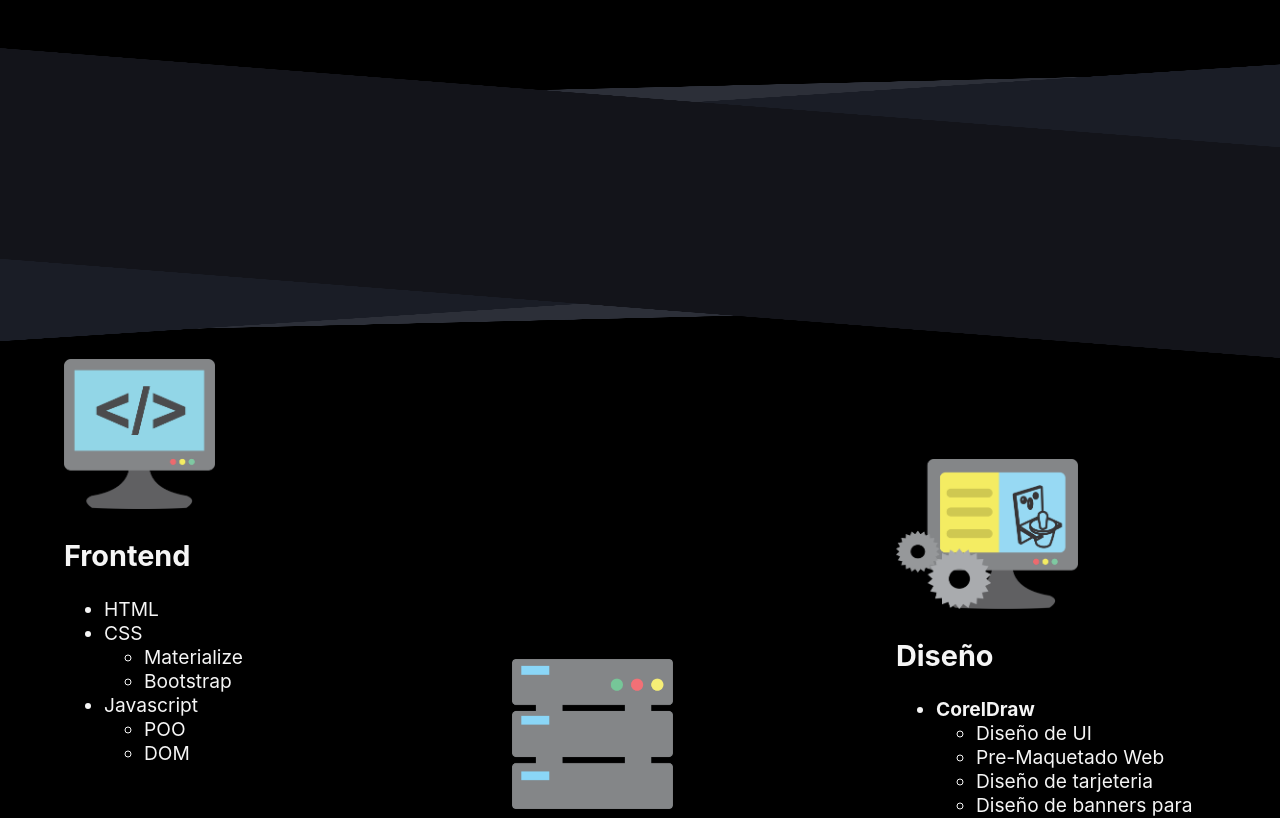
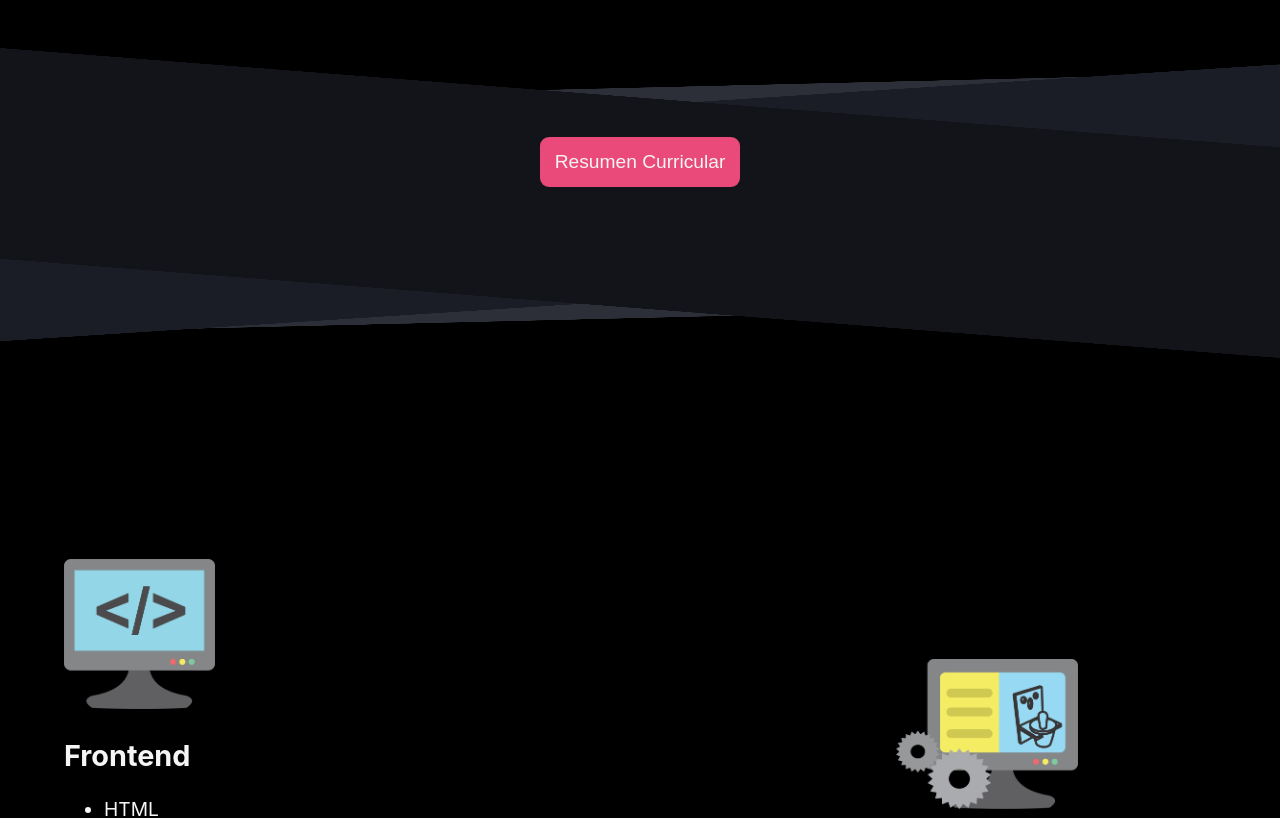
Before and after one commit to Bonellxo/Portfolio, a plain HTML site: page acercade.html in a window 1280 px wide. Shown: the part 1800-2618 px from the top of the page. Drawn offline with Linux system fonts and the light colour scheme.

Commit message:
Añadido botón del resumen, se arreglo un problema en la sección de acerca de mi respecto a resoluciones mayores

```diff
--- a/acercade.html
+++ b/acercade.html
@@ -106,7 +106,7 @@
 </div>
 
 <div class="divisor-tecnologias">
-
+    <center><a href="https://resume.io/r/CzAS6bpQC" target="_blank"><button class="resume-button">Resumen Curricular</button></a></center>
 </div>
 
 <div class="tecnologias-content">
--- a/acercade/acercade-style.css
+++ b/acercade/acercade-style.css
@@ -117,10 +117,22 @@ p{
     background-repeat: no-repeat;
 }
 
+.resume-button{
+    margin-top: 7%;
+    height: 50px;
+    width: 200px;
+    border-radius: 9px;
+    border-color: rgba(239, 241, 104, 0);
+    font-size: 1.2em;
+    color: whitesmoke;
+    font-family: Arial, "Helvetica Neue", Helvetica, sans-serif;
+    background-color: rgb(233, 74, 122);
+}
+
 .tecnologias-content{
-    margin-top: 700px;
+    margin-top: 900px;
     width: 100%;
-    height: 1000px;
+    height: 1100px;
 }
 
 .frontend-dummie{
--- a/contacto/contacto-style.css
+++ b/contacto/contacto-style.css
@@ -71,7 +71,7 @@ nav ul {
 
 .header-background{
     width: 100%;
-    height: 650px;
+    height: 800px;
     background-image: url("background4.jpg");
     background-size: 100% 100%;
     background-repeat: no-repeat;
```
Also changed, not shown: contacto.html (+0 -9 lines).
